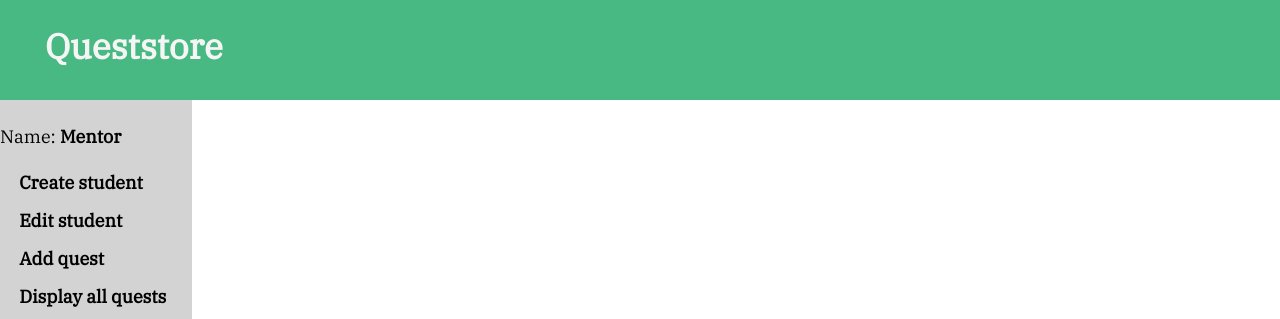
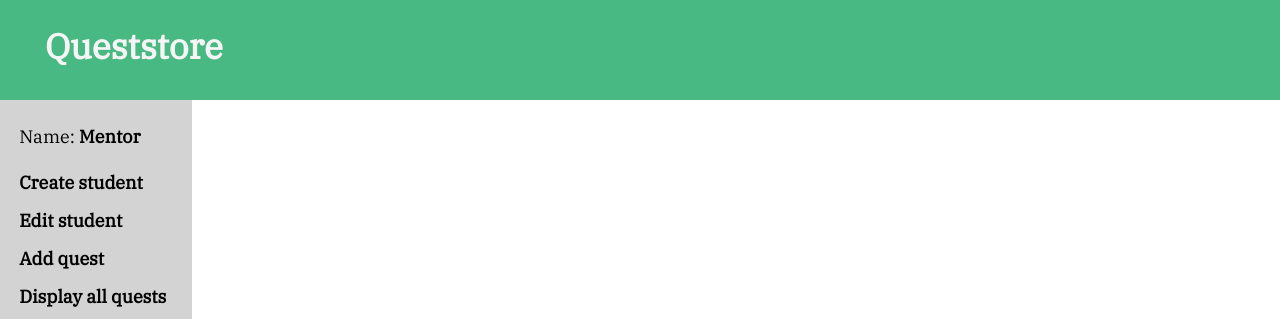
Before and after one commit to lpelczar/Queststore-CMS, a PHP site: page /mentor_manager.html in a window 1280 px wide. Shown: the top 319 px of the page. Run offline with PHP 8.4, Linux system fonts and the light colour scheme.

Commit message:
Add padding to name

```diff
--- a/css/manager.css
+++ b/css/manager.css
@@ -27,6 +27,7 @@
 
 #name {
     margin-top: 0;
+    padding-left: 10%;
 }
 
 ul {
```
